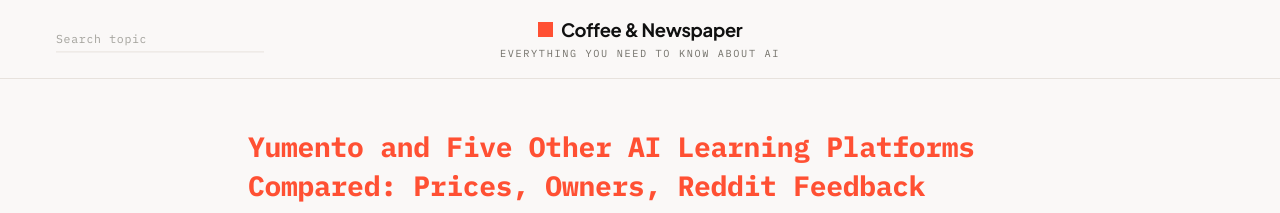
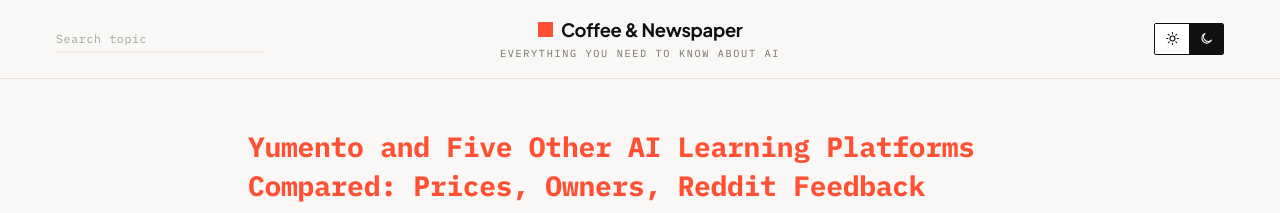
Before and after one commit to architect-high-level-core/coffee-and-newspaper, a Jekyll site: the page built from _posts/2026-10-17-yumento-ai-learning-platforms.md, in a window 1280 px wide. Shown: the top 213 px of the page. Built offline with Jekyll 4.4.1, drawn with Linux system fonts in a browser that asks for light colours.

Commit message:
Light/dark toggle (segmented sun|moon), dark palette, persisted choice, no flash

```diff
--- a/_layouts/default.html
+++ b/_layouts/default.html
@@ -2,11 +2,15 @@
 <html lang="{{ site.lang | default: 'en' }}"><head><meta charset="utf-8"><meta name="viewport" content="width=device-width,initial-scale=1">
 <title>{% if page.title %}{{ page.title }} · {% endif %}{{ site.title }}</title>
 <meta name="description" content="{{ site.description | escape }}">
+<meta name="color-scheme" content="light dark">
+<script>(function(){try{var t=localStorage.getItem("theme");if(t!=="light"&&t!=="dark"){t=window.matchMedia&&matchMedia("(prefers-color-scheme: dark)").matches?"dark":"light"}document.documentElement.setAttribute("data-theme",t)}catch(e){document.documentElement.setAttribute("data-theme","light")}})();</script>
 <link rel="preconnect" href="https://fonts.googleapis.com"><link rel="preconnect" href="https://fonts.gstatic.com" crossorigin>
 <link href="https://fonts.googleapis.com/css2?family=IBM+Plex+Mono:wght@400;700&family=Plus+Jakarta+Sans:ital,wght@0,400;0,700;1,400&display=swap" rel="stylesheet">
 <style>
-:root{--page:#faf8f7;--ink:#101010;--text:#2d2c29;--muted:#73716a;--line:#e7e2dd;--accent:#ff5033;--link:#70429a;--link-hover:#542873;
+:root{--page:#faf8f7;--ink:#101010;--text:#2d2c29;--muted:#73716a;--line:#e7e2dd;--accent:#ff5033;--link:#70429a;--link-hover:#542873;--ph-a:#f1eeeb;--ph-b:#e7e2dd;--hover-bg:#f3f0ec;--thumb-bg:#ece8e3;--placeholder:#a2a19b;--line-hover:#cfc9c2;--shadow:rgba(16,16,16,.06);
 --sans:"Plus Jakarta Sans",Arial,Helvetica,sans-serif;--mono:"IBM Plex Mono",Menlo,Consolas,monospace}
+html[data-theme="dark"]{--page:#0b0b0b;--ink:#f4f2ef;--text:#e8e6e3;--muted:#a19e97;--line:#2b2927;--link:#c7a6f0;--link-hover:#e0ccfa;--ph-a:#1a1918;--ph-b:#232120;--hover-bg:#181716;--thumb-bg:#1f1e1c;--placeholder:#7d7a74;--line-hover:#4a4744;--shadow:rgba(0,0,0,.5);color-scheme:dark}
+html[data-theme="light"]{color-scheme:light}
 *{box-sizing:border-box}
 html{background:var(--page)}
 body{margin:0;background:var(--page);color:var(--ink);font-family:var(--sans);font-weight:400;-webkit-font-smoothing:antialiased}
@@ -48,24 +52,24 @@
 .grid{columns:1;column-gap:1.75rem}@media(min-width:600px){.grid{columns:2}}@media(min-width:900px){.grid{columns:3}}@media(min-width:1200px){.grid{columns:4}}
 .tile{break-inside:avoid;display:block;margin:0 0 2.25rem;text-decoration:none}
 .tile img,.tile .ph{width:100%;height:auto;display:block;border-radius:2px;transition:opacity .3s}.tile:hover img{opacity:.88}
-.tile .ph{aspect-ratio:4/3;background:linear-gradient(135deg,#f1eeeb,#e7e2dd)}
+.tile .ph{aspect-ratio:4/3;background:linear-gradient(135deg,var(--ph-a),var(--ph-b))}
 .tile .t{display:block;font-family:var(--mono);font-weight:700;color:var(--accent);font-size:.9rem;line-height:1.4;margin-top:.75rem}
 .tile:hover .t{text-decoration:underline;text-underline-offset:.18em}
 .tile .d{display:block;font-family:var(--mono);font-size:.68rem;text-transform:uppercase;letter-spacing:.14em;color:var(--muted);margin-top:.4rem}
 .search{position:absolute;left:1.5rem;top:50%;transform:translateY(-50%);width:13rem;z-index:30}
 .search input{width:100%;box-sizing:border-box;font-family:var(--mono);font-size:.72rem;letter-spacing:.06em;color:var(--muted);background:transparent;border:0;border-bottom:1px solid var(--line);border-radius:0;padding:.35rem 0;outline:none;-webkit-appearance:none;appearance:none}
-.search input::placeholder{color:#a2a19b;opacity:1}
-.search input:hover{border-bottom-color:#cfc9c2}.search input:focus{border-bottom-color:var(--accent);color:var(--ink)}
+.search input::placeholder{color:var(--placeholder);opacity:1}
+.search input:hover{border-bottom-color:var(--line-hover)}.search input:focus{border-bottom-color:var(--accent);color:var(--ink)}
 .search input::-webkit-search-cancel-button{opacity:.4}
-.sr{position:absolute;top:calc(100% + .6rem);left:0;width:min(27rem,calc(100vw - 3rem));max-height:70vh;overflow:auto;background:var(--page);border:1px solid var(--line);box-shadow:0 8px 24px rgba(16,16,16,.06);padding:.4rem 0}
+.sr{position:absolute;top:calc(100% + .6rem);left:0;width:min(27rem,calc(100vw - 3rem));max-height:70vh;overflow:auto;background:var(--page);border:1px solid var(--line);box-shadow:0 8px 24px var(--shadow);padding:.4rem 0}
 .sr[hidden]{display:none}
 .sr-item{display:flex;gap:.8rem;align-items:center;padding:.55rem .9rem;text-decoration:none}
-.sr-item img,.sr-ph{flex:0 0 64px;width:64px;height:40px;object-fit:cover;border-radius:2px;background:#ece8e3}
+.sr-item img,.sr-ph{flex:0 0 64px;width:64px;height:40px;object-fit:cover;border-radius:2px;background:var(--thumb-bg)}
 .sr-txt{display:block;min-width:0}
 .sr-t{display:block;font-family:var(--mono);font-weight:700;font-size:.78rem;line-height:1.35;color:var(--ink)}
 .sr-d{display:block;font-family:var(--mono);font-size:.62rem;text-transform:uppercase;letter-spacing:.14em;color:var(--muted);margin-top:.2rem}
 .sr-item:hover .sr-t,.sr-item:focus .sr-t{color:var(--accent)}
-.sr-item:hover,.sr-item:focus{background:#f3f0ec;outline:none}
+.sr-item:hover,.sr-item:focus{background:var(--hover-bg);outline:none}
 .sr-none{margin:0;padding:.6rem .9rem;font-family:var(--mono);font-size:.72rem;color:var(--muted)}
 @media(max-width:600px){.site-header .inner{flex-wrap:wrap}.search{position:relative;left:auto;top:auto;transform:none;order:2;width:100%;margin-top:.7rem}.sr{width:100%}}
 .brandwrap{display:flex;flex-direction:column;align-items:center}
@@ -78,9 +82,21 @@
 .post-body img,.post-body video,.post-body iframe,.post-body svg,.post-body embed,.post-body object{max-width:100%;height:auto}
 .post-body pre{max-width:100%;overflow-x:auto;white-space:pre}
 .post-body code{overflow-wrap:anywhere}
+/* light/dark toggle */
+.theme-toggle{position:absolute;right:1.5rem;top:50%;transform:translateY(-50%);display:flex;border:1px solid #101010;border-radius:2px;overflow:hidden;z-index:31}
+html[data-theme="dark"] .theme-toggle{border-color:#f4f2ef}
+.theme-toggle button{all:unset;box-sizing:border-box;display:flex;align-items:center;justify-content:center;width:34px;height:30px;cursor:pointer;background:#101010;color:#f4f2ef;transition:background .2s,color .2s}
+.theme-toggle button svg{width:15px;height:15px;display:block}
+.theme-toggle button[aria-pressed="true"]{background:#fff;color:#101010}
+.theme-toggle button:not([aria-pressed="true"]):hover{background:#2a2a2a}
+.theme-toggle button:focus-visible{outline:2px solid var(--accent);outline-offset:-2px}
+@media(max-width:600px){.brandwrap{flex:0 0 100%}.site-header .search{flex:1 1 auto;width:auto;min-width:0}.theme-toggle{position:static;transform:none;order:3;flex:0 0 auto;margin:.7rem 0 0 .9rem;align-self:flex-end}.theme-toggle button{width:30px;height:28px}}
+.post-body th{color:var(--ink)}
+.post-body th,.post-body td{border-color:var(--line)}
 </style></head><body{% if page.wide %} class="wide"{% endif %}>
-<header class="site-header"><div class="inner">{% include search.html %}<div class="brandwrap"><a class="brand" href="{{ '/' | relative_url }}">{{ site.title }}</a><p class="tagline">{{ site.description }}</p></div></div></header>
+<header class="site-header"><div class="inner">{% include search.html %}<div class="brandwrap"><a class="brand" href="{{ '/' | relative_url }}">{{ site.title }}</a><p class="tagline">{{ site.description }}</p></div><div class="theme-toggle" role="group" aria-label="Colour theme"><button type="button" data-set-theme="light" aria-label="Light mode" aria-pressed="true"><svg viewBox="0 0 24 24" fill="none" stroke="currentColor" stroke-width="1.8" stroke-linecap="round" aria-hidden="true"><circle cx="12" cy="12" r="4"/><path d="M12 2.5v2M12 19.5v2M2.5 12h2M19.5 12h2M5.3 5.3l1.4 1.4M17.3 17.3l1.4 1.4M5.3 18.7l1.4-1.4M17.3 6.7l1.4-1.4"/></svg></button><button type="button" data-set-theme="dark" aria-label="Dark mode" aria-pressed="false"><svg viewBox="0 0 24 24" fill="none" stroke="currentColor" stroke-width="1.8" stroke-linejoin="round" aria-hidden="true"><path d="M20 14.5A8 8 0 1 1 9.5 4a6.5 6.5 0 0 0 10.5 10.5z"/></svg></button></div></div></header>
 <main>{{ content }}</main>
 <footer class="site-footer">{{ site.description }}</footer>
+<script>(function(){var r=document.documentElement,b=document.querySelectorAll("[data-set-theme]");function sync(){var t=r.getAttribute("data-theme");for(var i=0;i<b.length;i++){b[i].setAttribute("aria-pressed",b[i].getAttribute("data-set-theme")===t?"true":"false")}}sync();for(var i=0;i<b.length;i++){b[i].addEventListener("click",function(){var t=this.getAttribute("data-set-theme");r.setAttribute("data-theme",t);try{localStorage.setItem("theme",t)}catch(e){}sync()})}})();</script>
 <script src="{{ '/assets/js/search.js' | relative_url }}" defer></script>
 </body></html>
```
